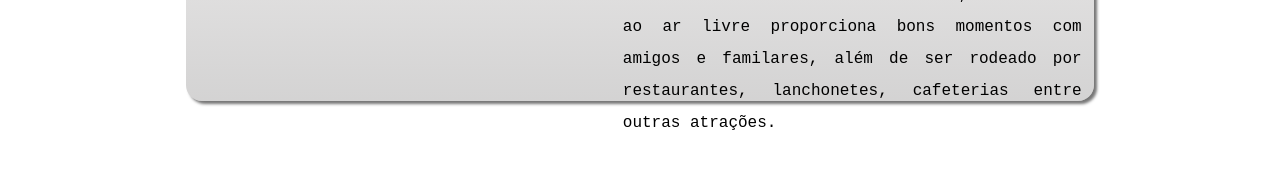
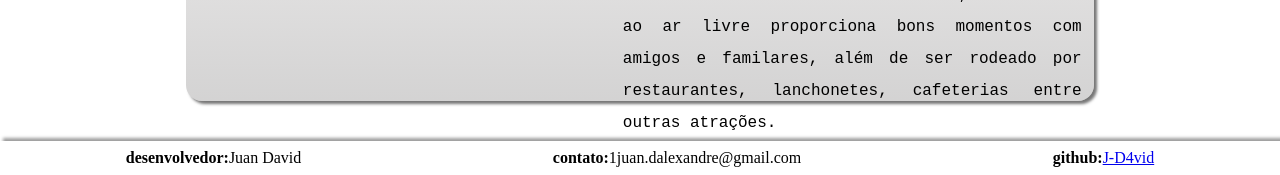
Before and after one commit to J-D4vid/softex.activities, a plain HTML site: page pontoTuristico/index.html in a window 1280 px wide. Shown: the part 1244-1419 px from the top of the page. Before the commit the page ends 1383 px from the top, so only its background shows below. Drawn offline with Linux system fonts and the light colour scheme.

Commit message:
first commit

```diff
--- a/pontoTuristico/css/style.css
+++ b/pontoTuristico/css/style.css
@@ -99,3 +99,10 @@ h2{
     font-family: 'Courier New', Courier, monospace;
     text-align: justify;
 }
+footer ul{
+    box-shadow: 3px -3px 3px rgba(0, 0, 0, 0.384);
+    margin-top: 5vh;
+    padding:1vh 0vw 1vh 0vw;
+    display: flex;
+    justify-content: space-around;
+}
--- a/pontoTuristico/index.html
+++ b/pontoTuristico/index.html
@@ -40,6 +40,15 @@
                 </ul>
             </div>
         </div>
+        <footer>
+            <ul>
+                <li><strong>desenvolvedor:</strong>Juan David</li>
+                <li><strong>contato:</strong>1juan.dalexandre@gmail.com</li>
+                <li><strong>github:</strong><a href="https://github.com/J-D4vid" target="_blank">J-D4vid</a></li>
+            </ul>
+
+
+        </footer>
     </section>
 </body>
 </html>
```
